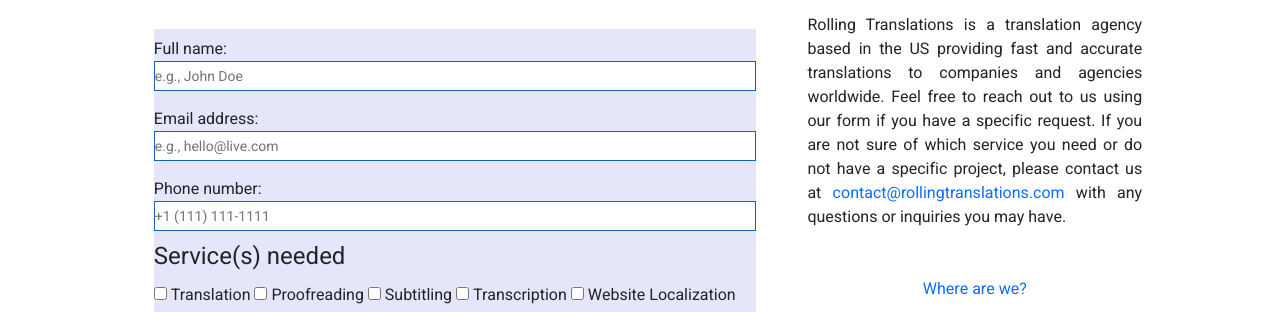
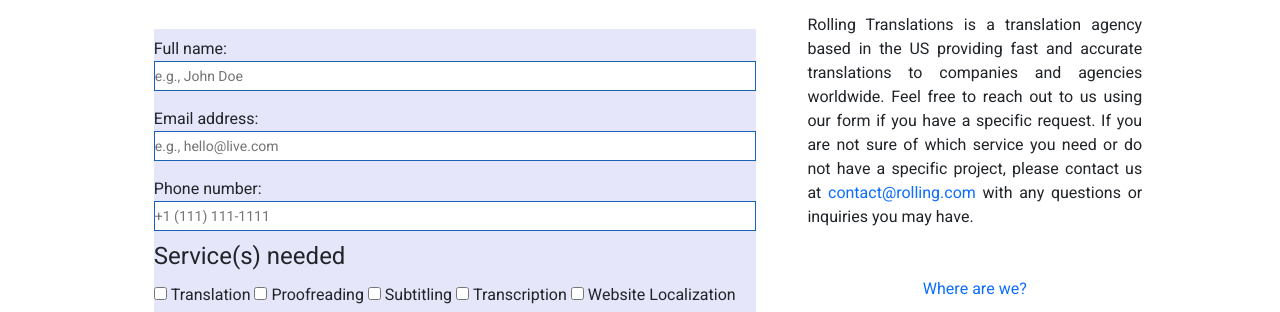
Before and after one commit to mbelenluna/sass-desafio, a website: page pages/contactus.html in a window 1280 px wide. Shown: the part 657-969 px from the top of the page. Drawn offline with nearby package versions, Linux system fonts and the light colour scheme.

Commit message:
Fixed email address on contact us page

```diff
--- a/pages/contactus.html
+++ b/pages/contactus.html
@@ -216,7 +216,7 @@
         </div>
         <div class="description-quote">
             <p>
-                Rolling Translations is a translation agency based in the US providing fast and accurate translations to companies and agencies worldwide. Feel free to reach out to us using our form if you have a specific request. If you are not sure of which service you need or do not have a specific project, please contact us at <a href="mailto:contact@rollingtranslations.com">contact@rollingtranslations.com</a> with any questions or inquiries you may have.
+                Rolling Translations is a translation agency based in the US providing fast and accurate translations to companies and agencies worldwide. Feel free to reach out to us using our form if you have a specific request. If you are not sure of which service you need or do not have a specific project, please contact us at <a href="mailto:contact@rolling.com">contact@rolling.com</a> with any questions or inquiries you may have.
             </p>
             <div class="location">
                 <p><a href="aboutus.html#location">Where are we?</a></p>
```
